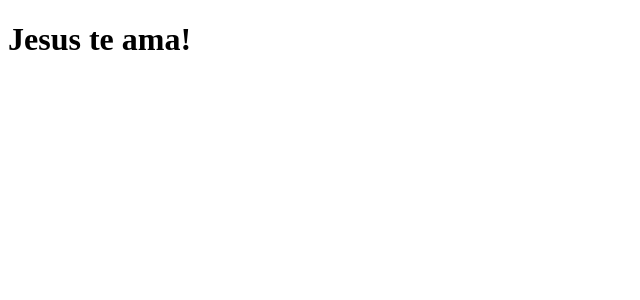
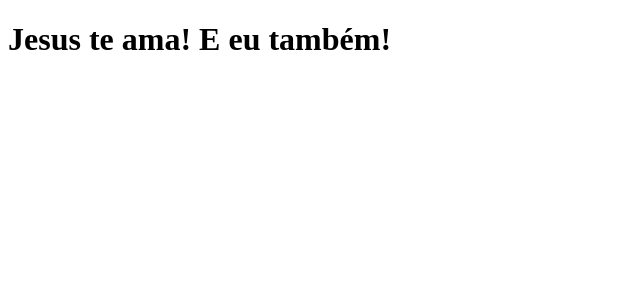
Before and after one commit to gabriel-smartins/clone-tabnews, a Next.js app: page / in a window 1280 px wide. Shown: the top 300 px of the page, without its empty margins (0-640 px from the left). Built offline with nearby package versions, Linux system fonts and the light colour scheme.

Commit message:
modifica a frase

```diff
--- a/pages/index.js
+++ b/pages/index.js
@@ -2,7 +2,7 @@ const Home = () => {
 
     return (
         <>
-        <h1>Jesus te ama!</h1>
+        <h1>Jesus te ama! E eu também!</h1>
         </>
     )
 
```
